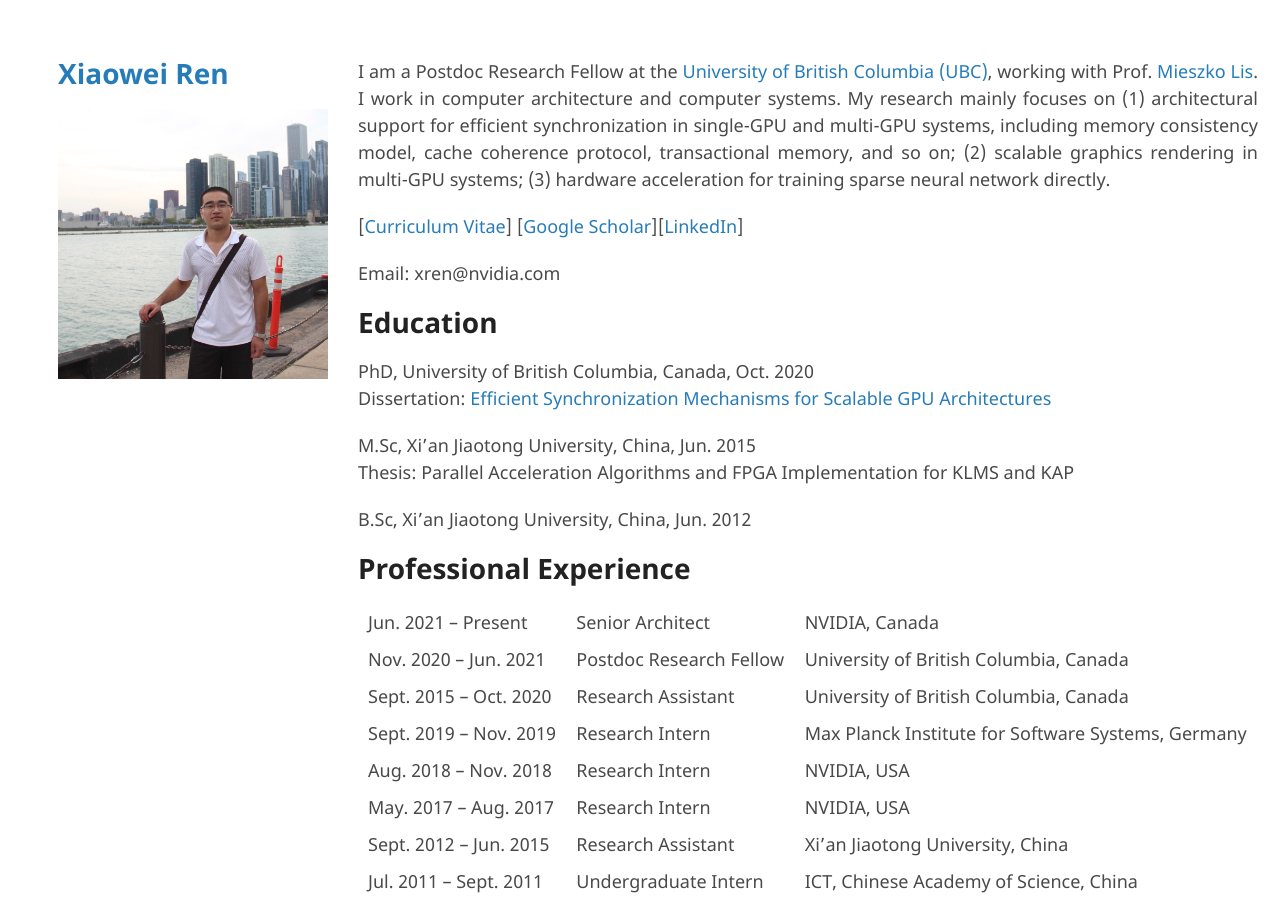
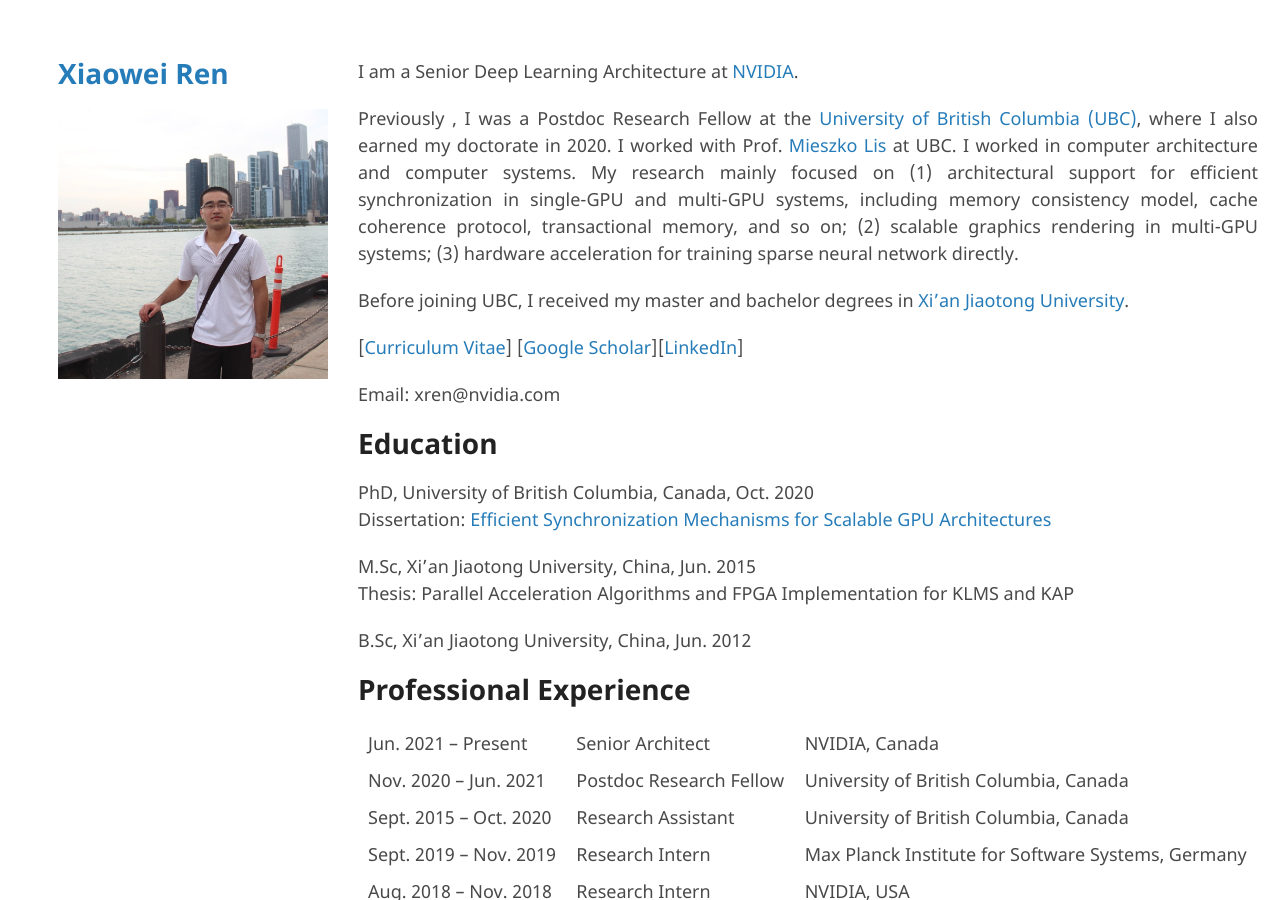
Before and after one commit to ericrxw/xiaoweiren, a Jekyll site: the page built from index.md, in a window 1280 px wide and 900 px high. Built offline with Jekyll 4.4.1, drawn with Linux system fonts in a browser that asks for light colours; our own code applies the rules of GitHub Pages for plain Markdown files; the repository's description, which GitHub fills in, is left out.

Commit message:
change self introduction

```diff
--- a/index.md
+++ b/index.md
@@ -1,4 +1,8 @@
-I am a Postdoc Research Fellow at the [University of British Columbia (UBC)](http://www.ece.ubc.ca), working with Prof. [Mieszko Lis](http://mieszko.ece.ubc.ca). I work in computer architecture and computer systems. My research mainly focuses on (1) architectural support for efficient synchronization in single-GPU and multi-GPU systems, including memory consistency model, cache coherence protocol, transactional memory, and so on; (2) scalable graphics rendering in multi-GPU systems; (3) hardware acceleration for training sparse neural network directly.
+I am a Senior Deep Learning Architecture at [NVIDIA](https://www.nvidia.com/en-us/).
+
+Previously , I was a Postdoc Research Fellow at the [University of British Columbia (UBC)](http://www.ece.ubc.ca), where I also earned my doctorate in 2020. I worked with Prof. [Mieszko Lis](http://mieszko.ece.ubc.ca) at UBC. I worked in computer architecture and computer systems. My research mainly focused on (1) architectural support for efficient synchronization in single-GPU and multi-GPU systems, including memory consistency model, cache coherence protocol, transactional memory, and so on; (2) scalable graphics rendering in multi-GPU systems; (3) hardware acceleration for training sparse neural network directly.
+
+Before joining UBC, I received my master and bachelor degrees in [Xi'an Jiaotong University](http://en.xjtu.edu.cn/).
 
 [[Curriculum Vitae](./docs/Xiaowei_Ren_CV.pdf)] [[Google Scholar](https://scholar.google.ca/citations?user=5t92QC0AAAAJ&hl=en)][[LinkedIn](https://www.linkedin.com/in/xiaowei-ren-95a7318a/)]
 
```
